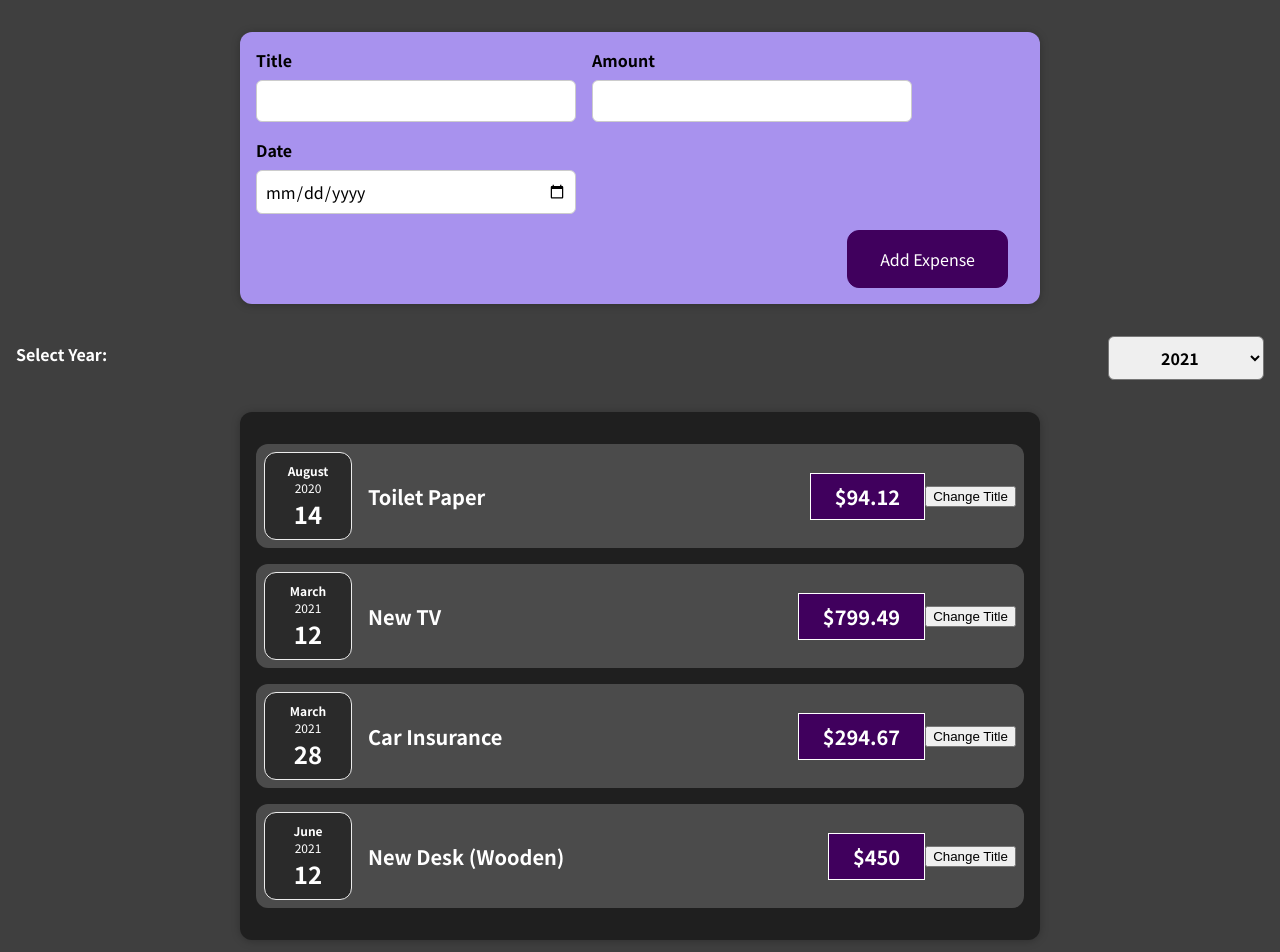
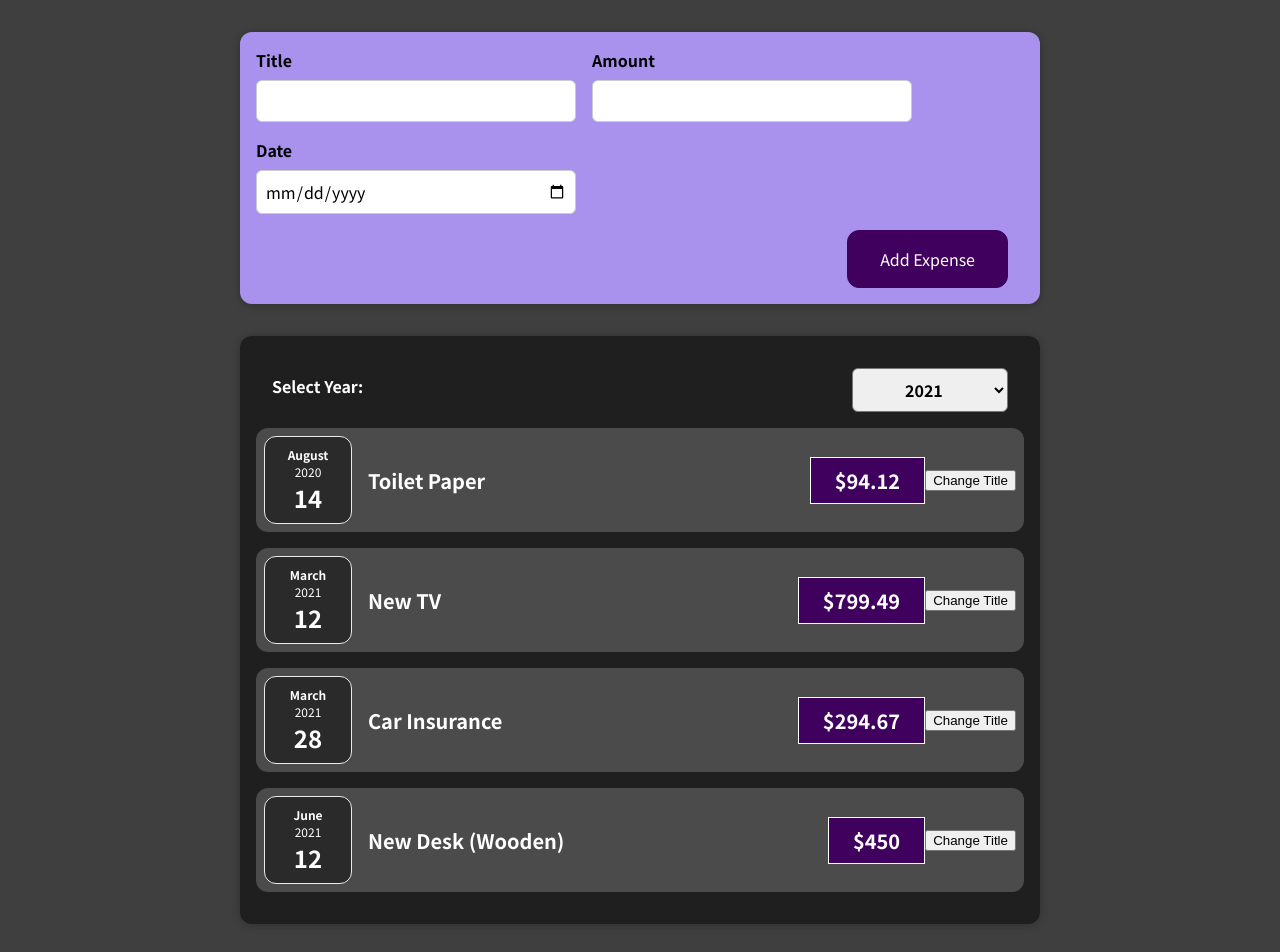
Before and after one commit to aceofbassgreg/udemy-react-complete-guide, a React (Create React App) app: page / in a window 1280 px wide. Shown: the top 952 px of the page. Built offline with nearby package versions, Linux system fonts and the light colour scheme.

Commit message:
Render ExpenseFilter inside the Card tag

```diff
--- a/src/components/Expenses/Expenses.js
+++ b/src/components/Expenses/Expenses.js
@@ -9,8 +9,8 @@ function Expenses(props) {
   }
   return (
     <div>
+      <Card className="expenses">
       <ExpenseFilter onChangeDateFilter={ filterByDate }/>
-      <Card className="expenses">
       {
         props.expenses.map(expenseItem => {
           return(
```
